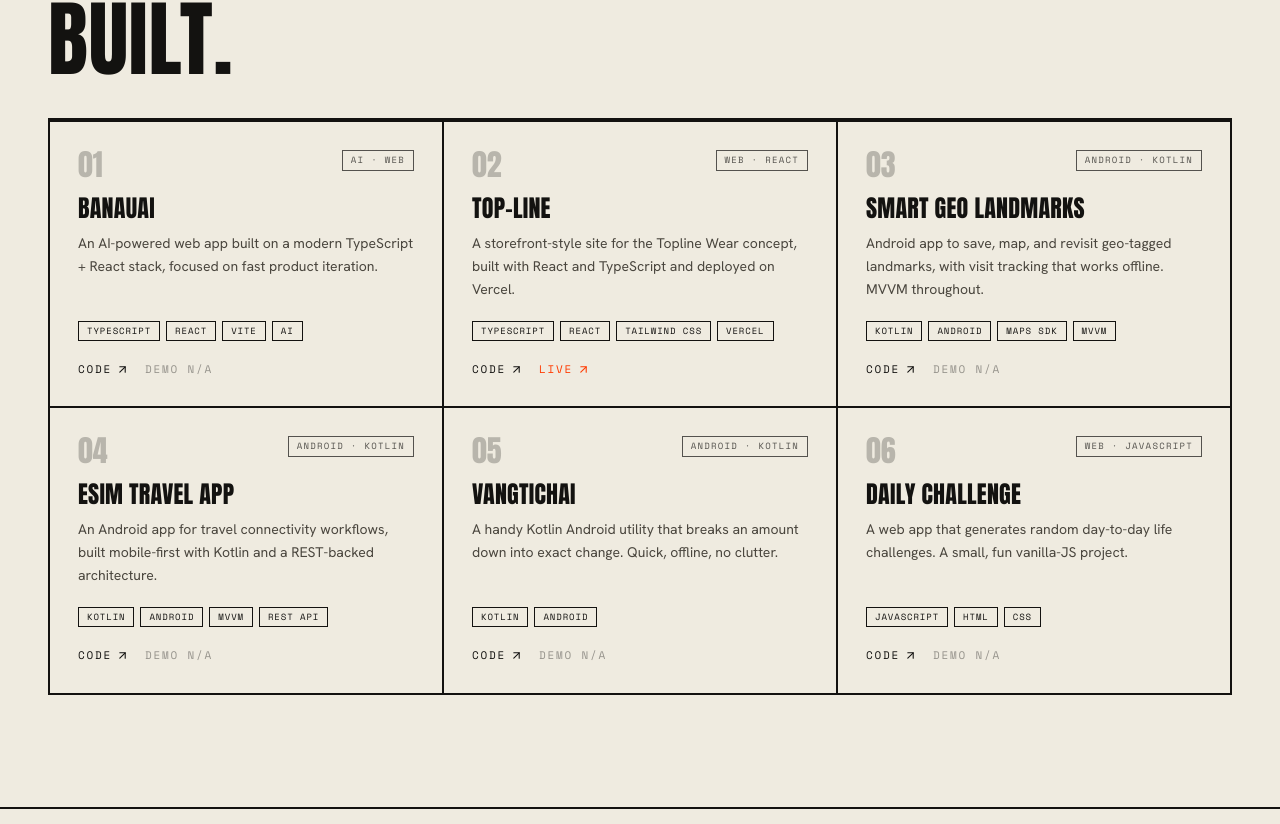
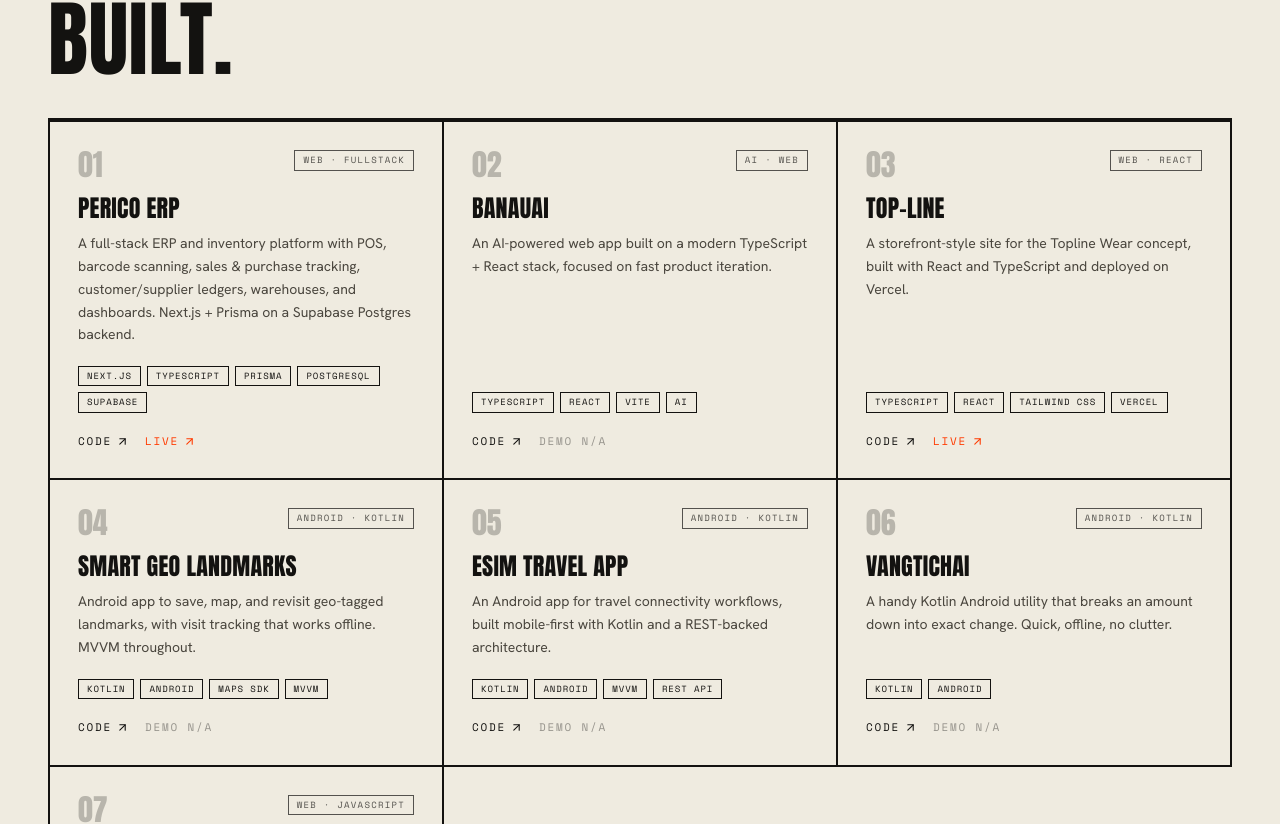
Before and after one commit to mehedinassah/portfolio, a React (Create React App) app in the folder frontend/: page / in a window 1280 px wide. Shown: the part 2405-3229 px from the top of the page. Built offline with nearby package versions, Linux system fonts and the light colour scheme.

Commit message:
Add Perico ERP to Selected work

```diff
--- a/frontend/src/components/SelectedWork.jsx
+++ b/frontend/src/components/SelectedWork.jsx
@@ -2,6 +2,14 @@
 import { ArrowUpRight } from "lucide-react";
 
 const projects = [
+  {
+    title: "Perico ERP",
+    tag: "web · fullstack",
+    blurb: "A full-stack ERP and inventory platform with POS, barcode scanning, sales & purchase tracking, customer/supplier ledgers, warehouses, and dashboards. Next.js + Prisma on a Supabase Postgres backend.",
+    tech: ["Next.js", "TypeScript", "Prisma", "PostgreSQL", "Supabase"],
+    github: "https://github.com/mehedinassah/erp-website",
+    live: "https://perico-erp.vercel.app/",
+  },
   {
     title: "banauAI",
     tag: "ai · web",
```
